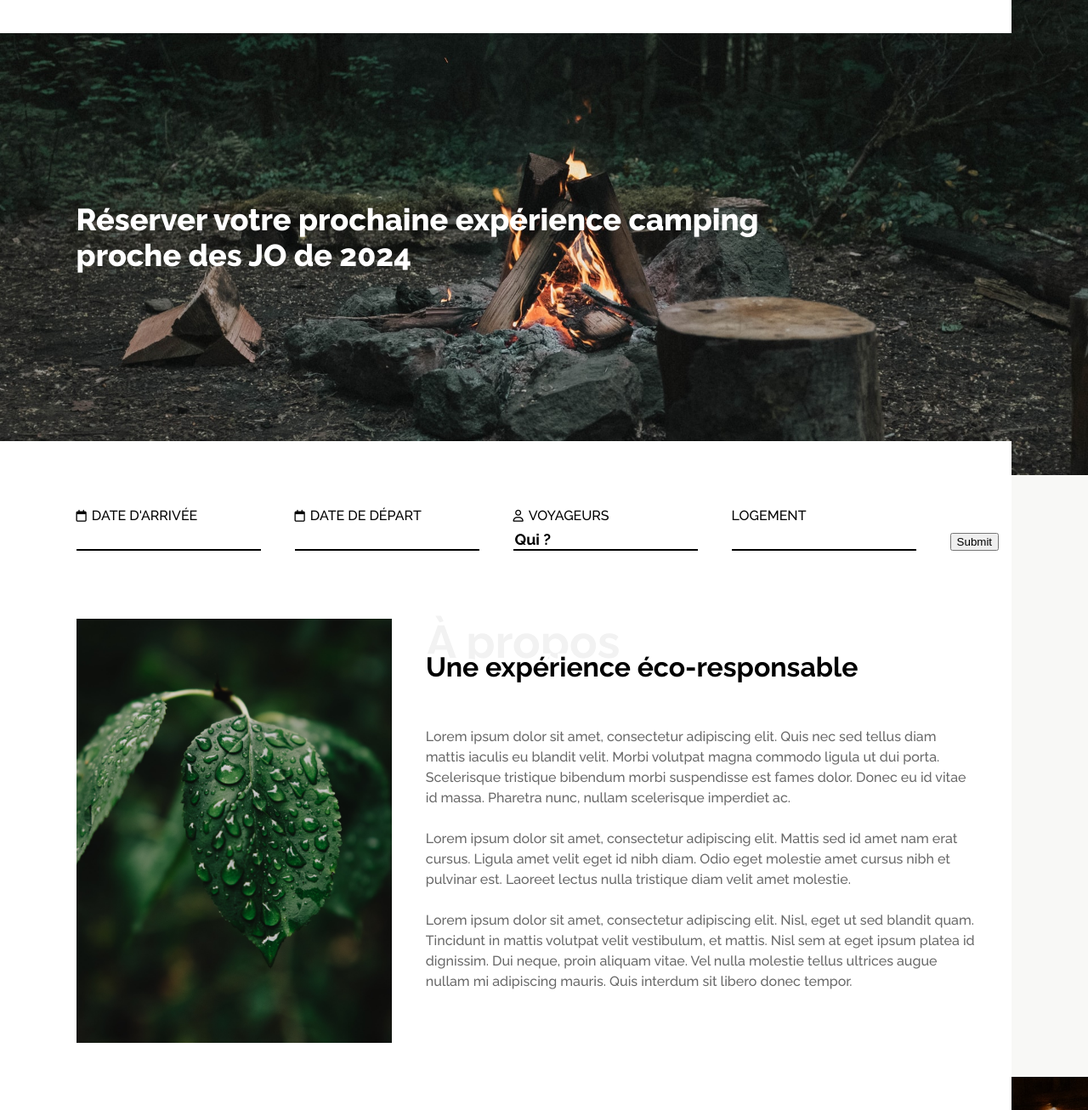
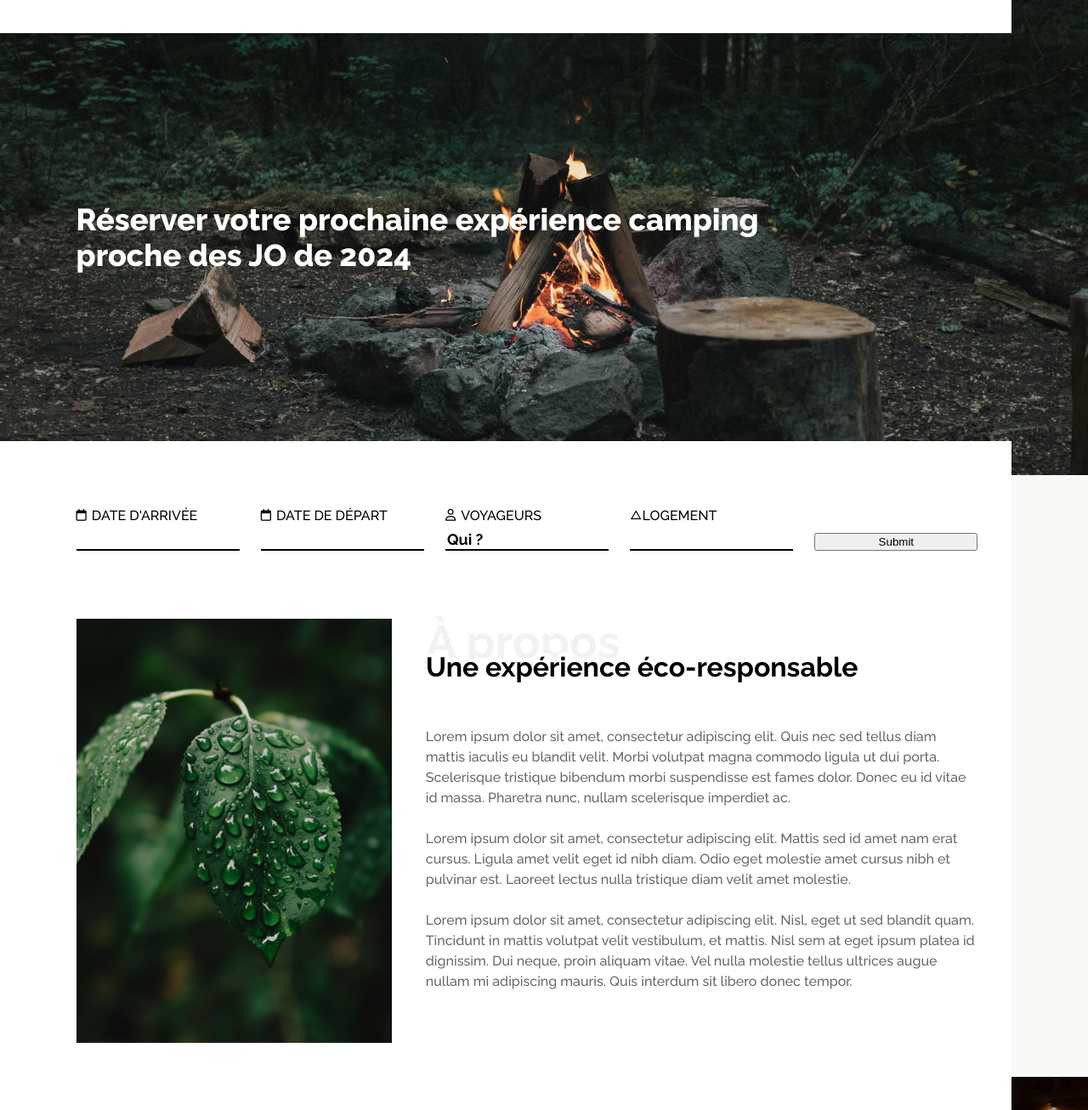
Before and after one commit to oualidbel/cocoricamp, a Symfony app: template templates/home/index.html.twig in a window 1280 px wide. Shown: the part 1651-2957 px from the top of the page at 85% size. Run offline with Twig, Linux system fonts and the light colour scheme; the template is opened without the code that fills it, so the values that code supplies are empty; form fields are guessed from the names that the template uses; some libraries are stand-ins or nearby versions.

Commit message:
4th version travail Dorian

```diff
--- a/public/css/body.css
+++ b/public/css/index.css
@@ -9,7 +9,7 @@ main {
     display: flex;
     align-items: center;
     width: 100%;
-    height: 70vh;
+    height: 40vh;
     background-image: url(../images/hero-header-img.jpg);
     background-size: cover;
     background-position: top 65% center;
@@ -196,7 +196,7 @@ main {
     display: flex;
     align-items: center;
     width: 100%;
-    height: 70vh;
+    height: 40vh;
     margin-top: -2.5rem;
 }
 
@@ -242,10 +242,10 @@ main {
 .check-availibility-form {
     display: flex;
     flex-direction: row;
-    gap: 2.5rem;
     justify-content: space-between;
     margin-right: 2.5rem;
     margin-bottom: 5rem;
+    max-width: 100%;
 }
 
 .check-availibility-form .form-field {
@@ -253,9 +253,16 @@ main {
     flex-direction: column;
     justify-content: space-between;
     width: 100%;
+    max-width: 15vw;
+}
+
+.check-availibility-form .nb-travelers {
+    max-width: 15vw !important;
 }
 
 .check-availibility-form .form-field label {
+    display: flex;
+    flex-direction: row;
     font-weight: 500;
     text-transform: uppercase;
     margin-bottom: .5rem;
@@ -277,6 +284,7 @@ main {
     border: none;
     border-bottom: .125rem solid black;
     background-color: transparent;
+    max-width: 100%;
 }
 
 .check-availibility-form .form-field input:active, .check-availibility-form .form-field select:active {
@@ -469,3 +477,12 @@ main {
     line-height: 1.5;
     color: black;
 }
+
+@media only screen and (min-width: 768px) {
+    .hero-header {
+        height: 70vh;
+    }
+    .banner {
+        height: 70vh;
+    }
+}
--- a/templates/base.html.twig
+++ b/templates/base.html.twig
@@ -13,7 +13,8 @@
         <link rel="stylesheet" href="https://cdnjs.cloudflare.com/ajax/libs/font-awesome/6.1.1/css/all.min.css" integrity="sha512-KfkfwYDsLkIlwQp6LFnl8zNdLGxu9YAA1QvwINks4PhcElQSvqcyVLLD9aMhXd13uQjoXtEKNosOWaZqXgel0g==" crossorigin="anonymous" referrerpolicy="no-referrer" />
         <link rel="stylesheet" href="{{ asset('css/reset.css') }}">
         <link rel="stylesheet" href="{{ asset('css/nav.css') }}">
-        <link rel="stylesheet" href="{{ asset('css/body.css') }}">
+        <link rel="stylesheet" href="{{ asset('css/index.css') }}">
+        <link rel="stylesheet" href="{{ asset('css/footer.css') }}">
     {% endblock %}
 </head>
 
@@ -32,6 +33,7 @@
     {% endblock %}
 
     {% include '_incs/_footer.html.twig' %}
+
 </body>
 
 </html>
--- a/templates/home/index.html.twig
+++ b/templates/home/index.html.twig
@@ -1,6 +1,12 @@
 {% extends 'base.html.twig' %}
 
 {% block title %}Cocori'Camp{% endblock %}
+
+{# {% block stylesheets %}
+    <link rel="stylesheet" href="{{ asset('css/reset.css') }}">
+    <link rel="stylesheet" href="{{ asset('css/nav.css') }}">
+    <link rel="stylesheet" href="{{ asset('css/index.css') }}">
+{% endblock %} #}
 
 {% block body %}
 
@@ -108,7 +114,9 @@
             </div>
 
             <div class="form-field">
-                <label for="lodging">Logement</label>
+                <label for="lodging"><svg xmlns="http://www.w3.org/2000/svg" height=".75rem" fill="none" viewBox="0 0 12 10">
+                                        <path stroke="#000" d="M1.67 9.432 6 1.942l4.33 7.49H1.67Z"/>
+                                    </svg>Logement</label>
                 {{ form_widget(formCheckAvailibility.lodging) }}
             </div>
 
```
Also changed, not shown: templates/_incs/_footer.html.twig (+1 -84 lines), public/css/footer.css (added).
